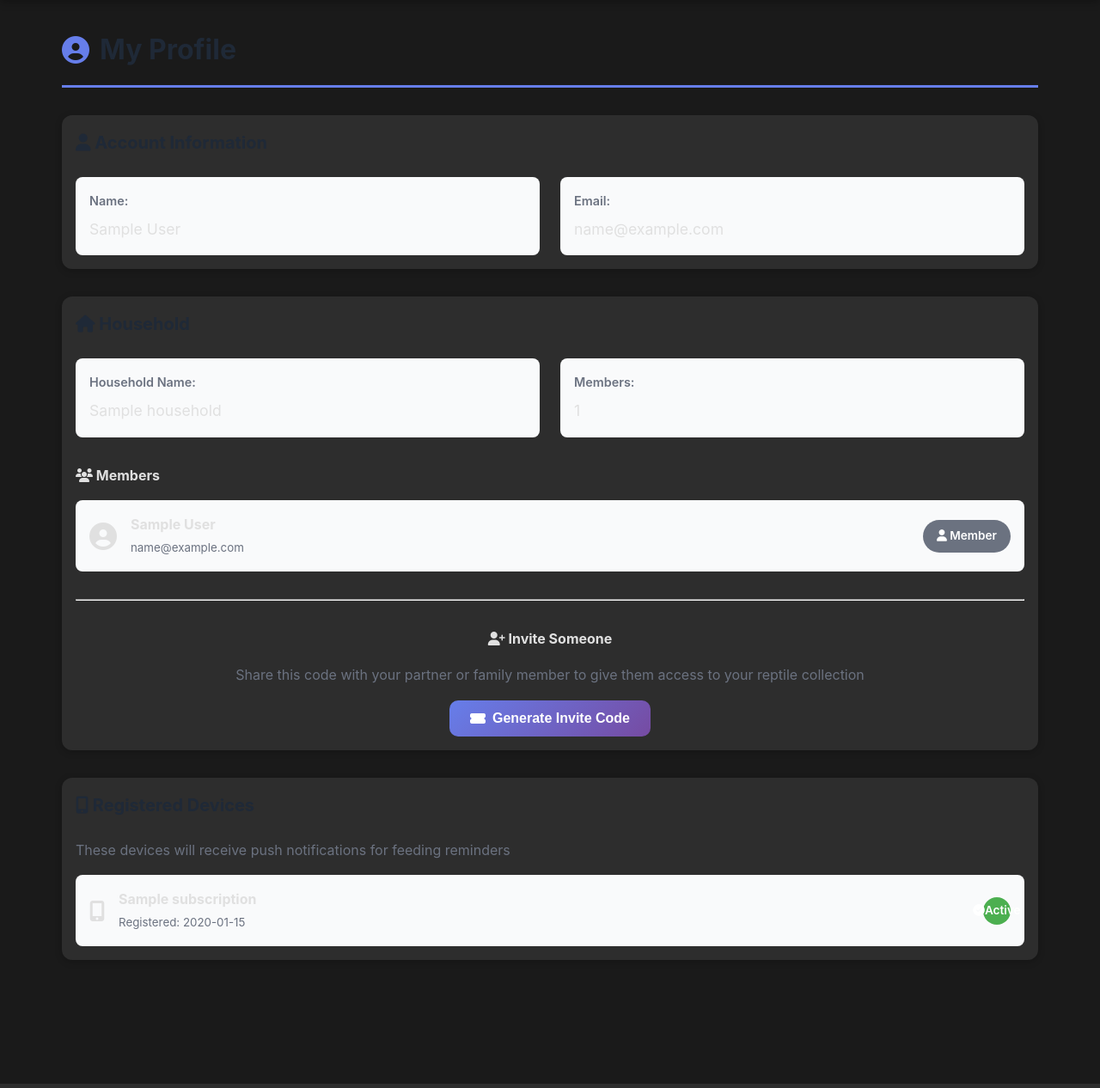
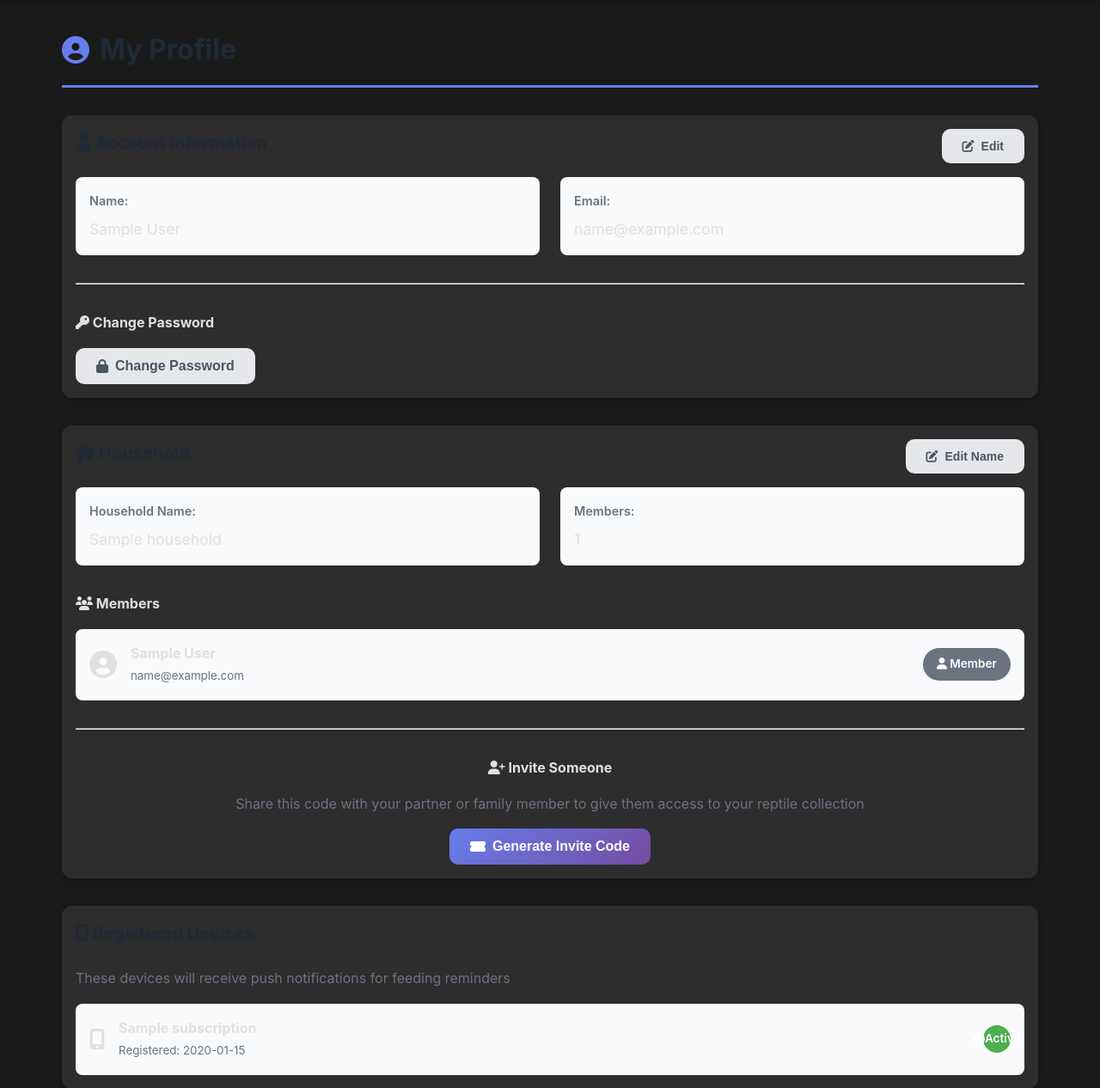
Before and after one commit to Liam-Douglas/reptile-tracker, a Flask app: page /auth/profile in a window 1280 px wide. Shown: the part 128-1394 px from the top of the page at 86% size. Run offline with Flask 3, Linux system fonts and the light colour scheme; a user stored in the database is signed in; tables that the repository leaves empty hold one stand-in row (values such as "Sample post").

Commit message:
Add profile editing functionality
- Add edit buttons for user profile (name, email)
- Add change password form with validation
- Add household name editing
- Add backend routes for profile updates
- Add JavaScript toggle functions for edit modes
- Validate email uniqueness and password requirements
- Show success/error messages for all operations

```diff
--- a/web-app/auth.py
+++ b/web-app/auth.py
@@ -268,6 +268,132 @@ def generate_invite():
     flash(f'Invite code: {invite_code}', 'success')
     return redirect(url_for('auth.profile'))
 
+@auth_bp.route('/profile/update', methods=['POST'])
+@login_required
+def update_profile():
+    """Update user profile (name and email)"""
+    from reptile_tracker_db import ReptileDatabase
+    from app import DB_PATH
+
+    db = ReptileDatabase(DB_PATH)
+
+    name = request.form.get('name')
+    email = request.form.get('email')
+
+    if not name or not email:
+        flash('Name and email are required', 'error')
+        return redirect(url_for('auth.profile'))
+
+    # Check if email is already taken by another user
+    existing_user = db.get_user_by_email(email)
+    if existing_user and existing_user['id'] != current_user.id:
+        flash('Email already in use by another account', 'error')
+        return redirect(url_for('auth.profile'))
+
+    # Update user
+    try:
+        db.cursor.execute("""
+            UPDATE users
+            SET name = ?, email = ?
+            WHERE id = ?
+        """, (name, email, current_user.id))
+        db.conn.commit()
+
+        flash('Profile updated successfully!', 'success')
+    except Exception as e:
+        flash(f'Error updating profile: {e}', 'error')
+
+    return redirect(url_for('auth.profile'))
+
+
+@auth_bp.route('/profile/change-password', methods=['POST'])
+@login_required
+def change_password():
+    """Change user password"""
+    from reptile_tracker_db import ReptileDatabase
+    from app import DB_PATH
+
+    db = ReptileDatabase(DB_PATH)
+
+    current_password = request.form.get('current_password')
+    new_password = request.form.get('new_password')
+    confirm_password = request.form.get('confirm_password')
+
+    if not all([current_password, new_password, confirm_password]):
+        flash('All password fields are required', 'error')
+        return redirect(url_for('auth.profile'))
+
+    if new_password != confirm_password:
+        flash('New passwords do not match', 'error')
+        return redirect(url_for('auth.profile'))
+
+    if len(new_password) < 8:
+        flash('Password must be at least 8 characters', 'error')
+        return redirect(url_for('auth.profile'))
+
+    # Get current user from database
+    user_dict = db.get_user_by_id(current_user.id)
+
+    # Verify current password
+    if not bcrypt.check_password_hash(user_dict['password_hash'], current_password):
+        flash('Current password is incorrect', 'error')
+        return redirect(url_for('auth.profile'))
+
+    # Update password
+    try:
+        new_password_hash = bcrypt.generate_password_hash(new_password).decode('utf-8')
+        db.cursor.execute("""
+            UPDATE users
+            SET password_hash = ?
+            WHERE id = ?
+        """, (new_password_hash, current_user.id))
+        db.conn.commit()
+
+        flash('Password changed successfully!', 'success')
+    except Exception as e:
+        flash(f'Error changing password: {e}', 'error')
+
+    return redirect(url_for('auth.profile'))
+
+
+@auth_bp.route('/household/update', methods=['POST'])
+@login_required
+def update_household():
+    """Update household name"""
+    from reptile_tracker_db import ReptileDatabase
+    from app import DB_PATH
+
+    db = ReptileDatabase(DB_PATH)
+
+    household_name = request.form.get('household_name')
+
+    if not household_name:
+        flash('Household name is required', 'error')
+        return redirect(url_for('auth.profile'))
+
+    # Get user's household
+    household = db.get_user_household(current_user.id)
+
+    if not household:
+        flash('You are not part of a household', 'error')
+        return redirect(url_for('auth.profile'))
+
+    # Update household name
+    try:
+        db.cursor.execute("""
+            UPDATE households
+            SET name = ?
+            WHERE id = ?
+        """, (household_name, household['id']))
+        db.conn.commit()
+
+        flash('Household name updated successfully!', 'success')
+    except Exception as e:
+        flash(f'Error updating household: {e}', 'error')
+
+    return redirect(url_for('auth.profile'))
+
+
 
 def household_required(f):
     """Decorator to require user to be in a household"""
--- a/web-app/templates/auth/profile.html
+++ b/web-app/templates/auth/profile.html
@@ -15,9 +15,13 @@
         <h3 class="card-title">
             <i class="fas fa-user"></i> Account Information
         </h3>
+        <button class="btn btn-sm btn-secondary" onclick="toggleEditProfile()">
+            <i class="fas fa-edit"></i> Edit
+        </button>
     </div>
     <div class="card-body">
-        <div class="info-grid">
+        <!-- View Mode -->
+        <div id="profile-view" class="info-grid">
             <div class="info-item">
                 <span class="info-label">Name:</span>
                 <span class="info-value">{{ current_user.name }}</span>
@@ -27,6 +31,59 @@
                 <span class="info-value">{{ current_user.email }}</span>
             </div>
         </div>
+
+        <!-- Edit Mode -->
+        <form id="profile-edit" method="POST" action="{{ url_for('auth.update_profile') }}" style="display: none;">
+            <div class="form-group">
+                <label for="name">Name</label>
+                <input type="text" id="name" name="name" class="form-control" value="{{ current_user.name }}" required>
+            </div>
+            <div class="form-group">
+                <label for="email">Email</label>
+                <input type="email" id="email" name="email" class="form-control" value="{{ current_user.email }}" required>
+            </div>
+            <div class="form-actions">
+                <button type="submit" class="btn btn-primary">
+                    <i class="fas fa-save"></i> Save Changes
+                </button>
+                <button type="button" class="btn btn-secondary" onclick="toggleEditProfile()">
+                    <i class="fas fa-times"></i> Cancel
+                </button>
+            </div>
+        </form>
+
+        <hr style="margin: 2rem 0;">
+
+        <!-- Change Password -->
+        <h4 style="margin-bottom: 1rem;">
+            <i class="fas fa-key"></i> Change Password
+        </h4>
+        <button class="btn btn-secondary" onclick="toggleChangePassword()">
+            <i class="fas fa-lock"></i> Change Password
+        </button>
+
+        <form id="password-form" method="POST" action="{{ url_for('auth.change_password') }}" style="display: none; margin-top: 1rem;">
+            <div class="form-group">
+                <label for="current_password">Current Password</label>
+                <input type="password" id="current_password" name="current_password" class="form-control" required>
+            </div>
+            <div class="form-group">
+                <label for="new_password">New Password</label>
+                <input type="password" id="new_password" name="new_password" class="form-control" required minlength="8">
+            </div>
+            <div class="form-group">
+                <label for="confirm_password">Confirm New Password</label>
+                <input type="password" id="confirm_password" name="confirm_password" class="form-control" required>
+            </div>
+            <div class="form-actions">
+                <button type="submit" class="btn btn-primary">
+                    <i class="fas fa-save"></i> Update Password
+                </button>
+                <button type="button" class="btn btn-secondary" onclick="toggleChangePassword()">
+                    <i class="fas fa-times"></i> Cancel
+                </button>
+            </div>
+        </form>
     </div>
 </div>
 
@@ -36,10 +93,16 @@
         <h3 class="card-title">
             <i class="fas fa-home"></i> Household
         </h3>
+        {% if household %}
+        <button class="btn btn-sm btn-secondary" onclick="toggleEditHousehold()">
+            <i class="fas fa-edit"></i> Edit Name
+        </button>
+        {% endif %}
     </div>
     <div class="card-body">
         {% if household %}
-            <div class="info-grid" style="margin-bottom: 2rem;">
+            <!-- View Mode -->
+            <div id="household-view" class="info-grid" style="margin-bottom: 2rem;">
                 <div class="info-item">
                     <span class="info-label">Household Name:</span>
                     <span class="info-value">{{ household.name }}</span>
@@ -49,6 +112,22 @@
                     <span class="info-value">{{ members|length }}</span>
                 </div>
             </div>
+
+            <!-- Edit Mode -->
+            <form id="household-edit" method="POST" action="{{ url_for('auth.update_household') }}" style="display: none; margin-bottom: 2rem;">
+                <div class="form-group">
+                    <label for="household_name">Household Name</label>
+                    <input type="text" id="household_name" name="household_name" class="form-control" value="{{ household.name }}" required>
+                </div>
+                <div class="form-actions">
+                    <button type="submit" class="btn btn-primary">
+                        <i class="fas fa-save"></i> Save
+                    </button>
+                    <button type="button" class="btn btn-secondary" onclick="toggleEditHousehold()">
+                        <i class="fas fa-times"></i> Cancel
+                    </button>
+                </div>
+            </form>
 
             <h4 style="margin-bottom: 1rem;">
                 <i class="fas fa-users"></i> Members
@@ -220,3 +299,36 @@
 }
 </style>
 {% endblock %}
+
+<script>
+function toggleEditProfile() {
+    const viewMode = document.getElementById('profile-view');
+    const editMode = document.getElementById('profile-edit');
+
+    if (viewMode.style.display === 'none') {
+        viewMode.style.display = 'grid';
+        editMode.style.display = 'none';
+    } else {
+        viewMode.style.display = 'none';
+        editMode.style.display = 'block';
+    }
+}
+
+function toggleChangePassword() {
+    const form = document.getElementById('password-form');
+    form.style.display = form.style.display === 'none' ? 'block' : 'none';
+}
+
+function toggleEditHousehold() {
+    const viewMode = document.getElementById('household-view');
+    const editMode = document.getElementById('household-edit');
+
+    if (viewMode.style.display === 'none') {
+        viewMode.style.display = 'grid';
+        editMode.style.display = 'none';
+    } else {
+        viewMode.style.display = 'none';
+        editMode.style.display = 'block';
+    }
+}
+</script>
```
